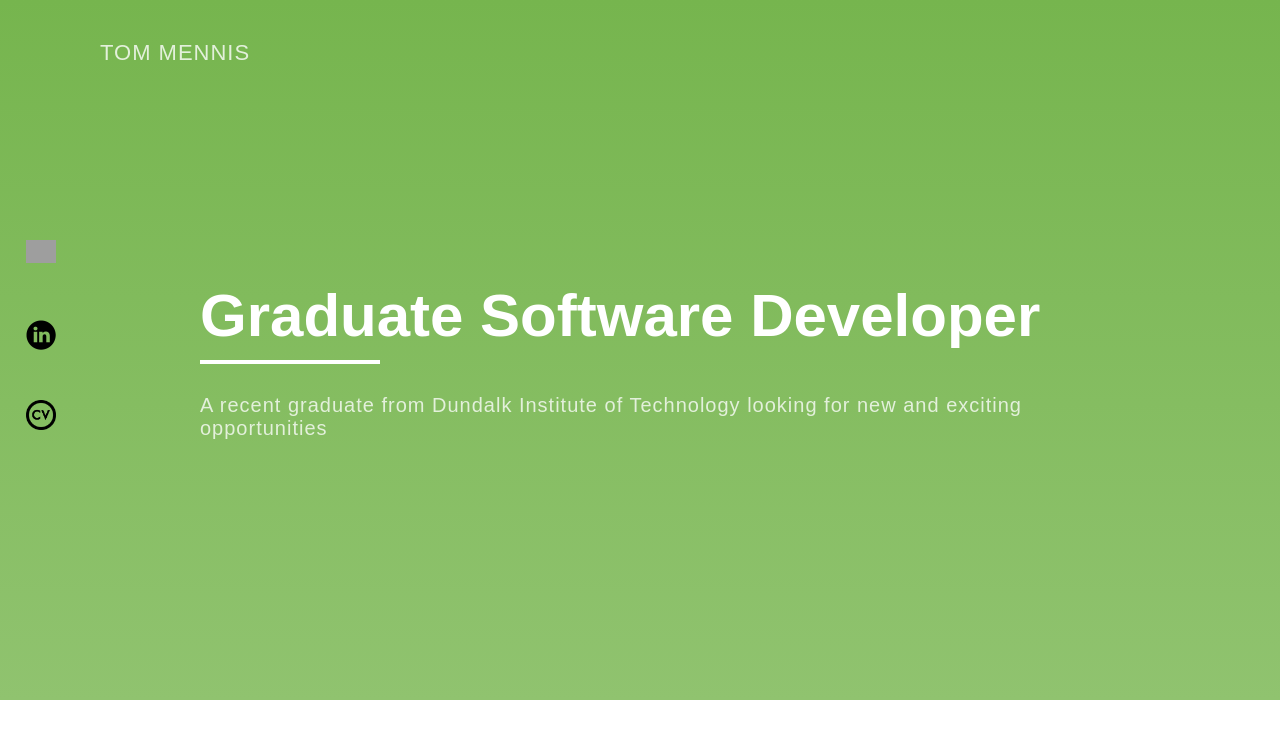
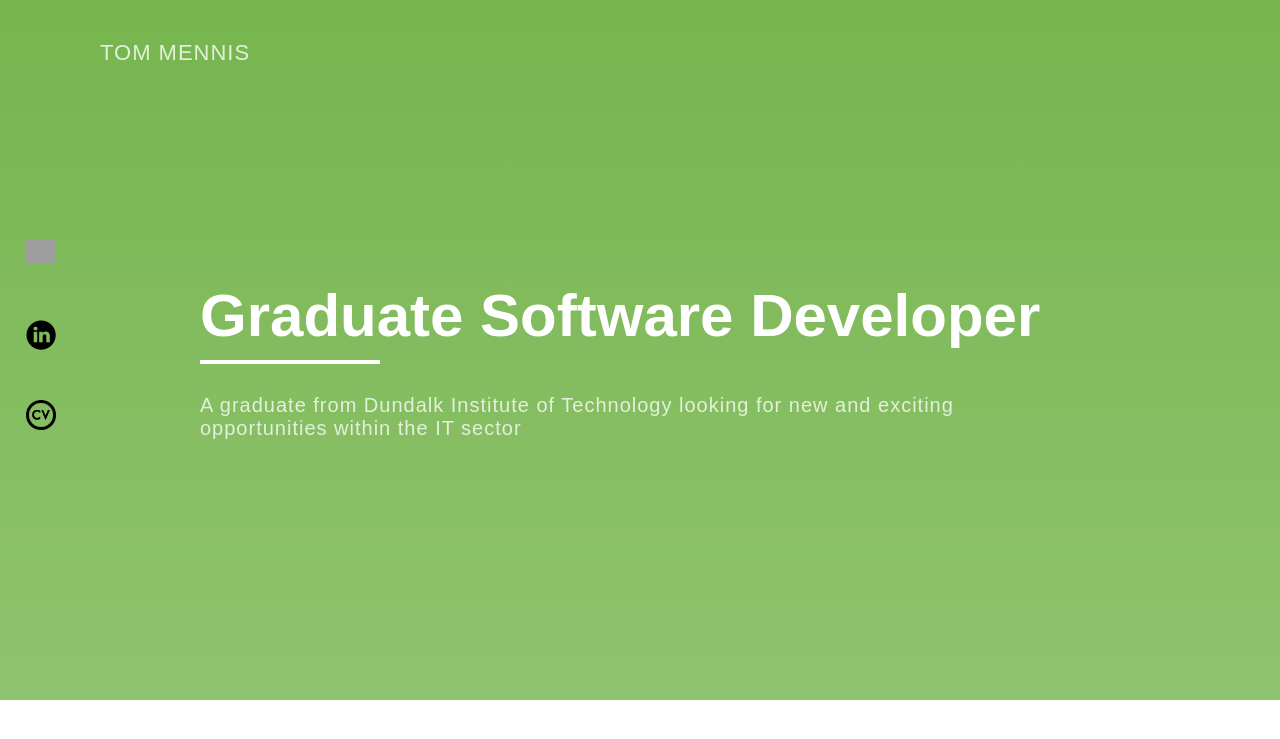
Before and after one commit to theOstrich952/PersonalSite, a PHP site: page / in a window 1280 px wide. Shown: the top 739 px of the page. Run offline with PHP 8.4, Linux system fonts and the light colour scheme; grey boxes are pictures that could not be loaded.

Commit message:
Changed css styling

```diff
--- a/View/header.php
+++ b/View/header.php
@@ -4,14 +4,14 @@
   Date: 12/11/2018
   Time: 20:46
 /-->
-<div class="header">
+<div class="header blue-section">
     <div class="nav">
         <h2>Tom Mennis</h2>
     </div>
     <div class="section-content">
         <div class="section">
             <h1>Graduate Software Developer</h1>
-            <p>A recent graduate from Dundalk Institute of Technology looking for new and exciting opportunities</p>
+            <p>A graduate from Dundalk Institute of Technology looking for new and exciting opportunities within the IT sector</p>
         </div>
     </div>
 </div>
```
